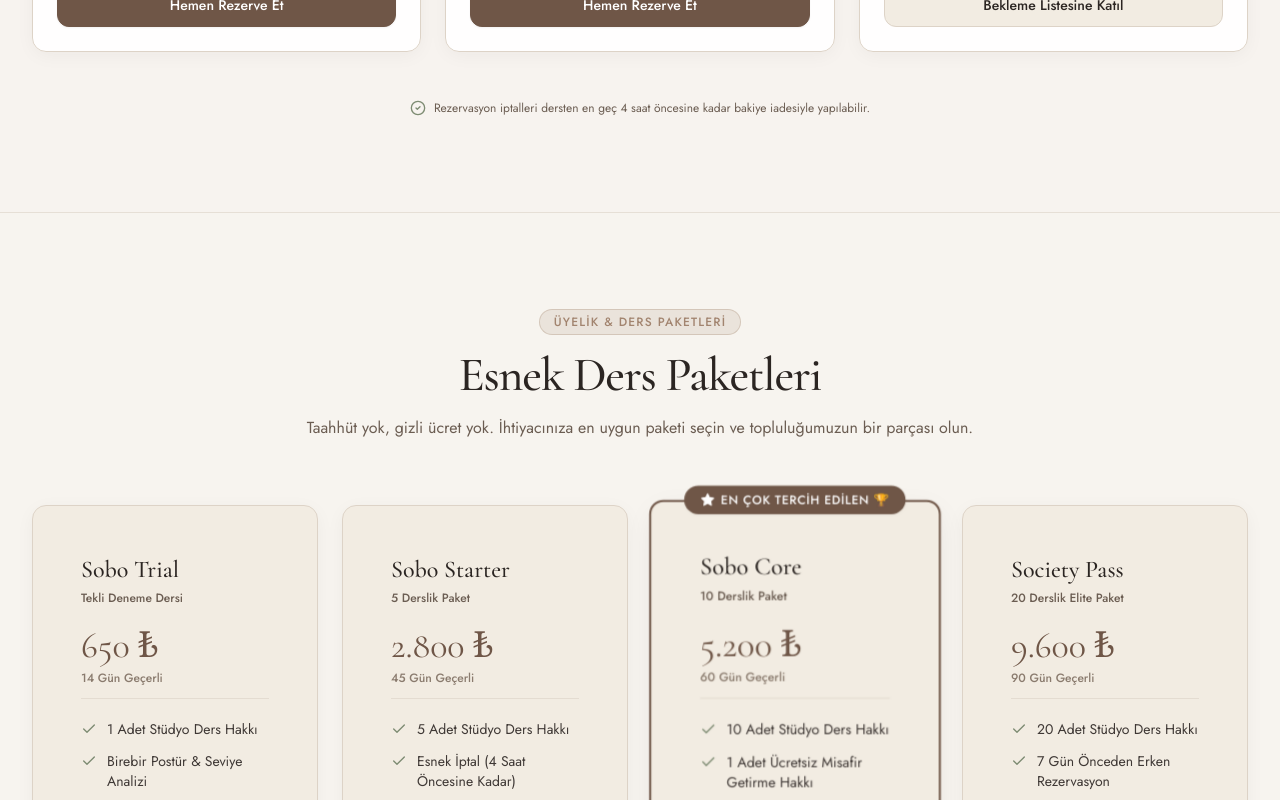
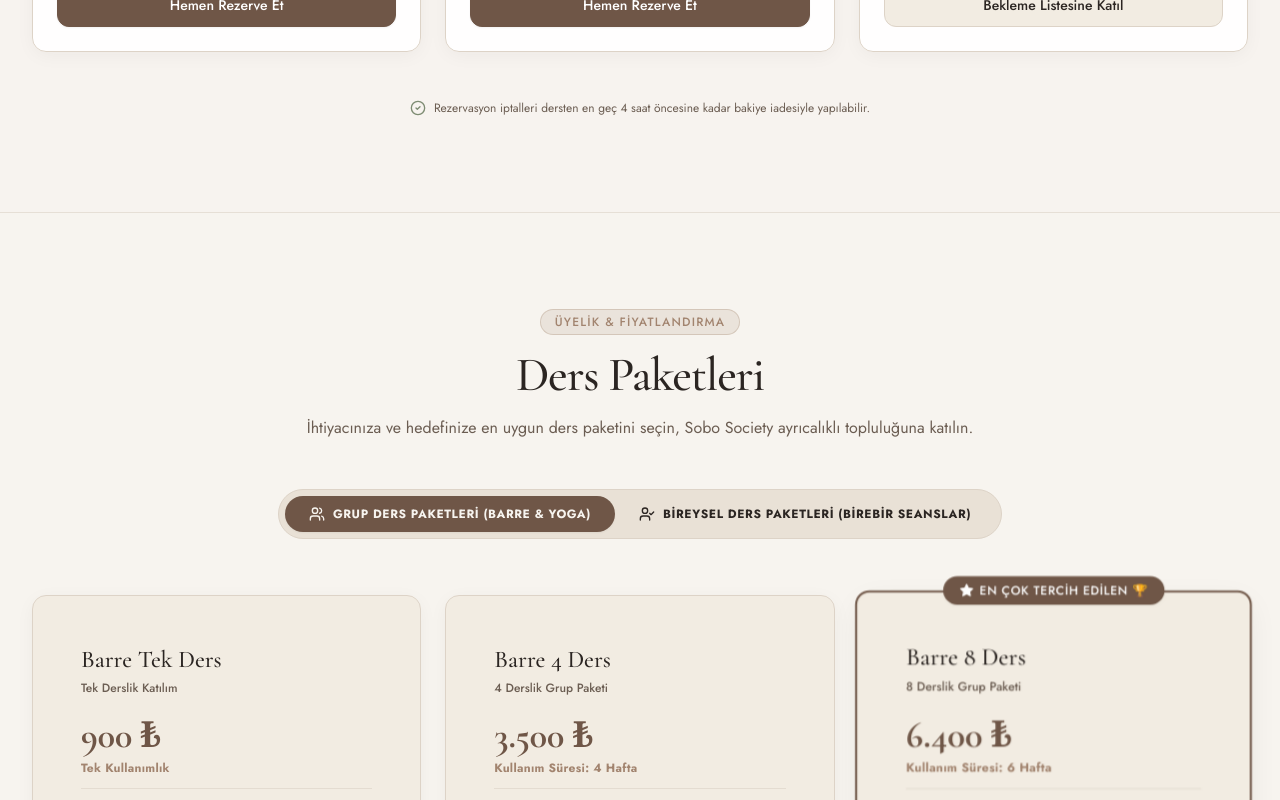
Before and after one commit to monster09856/SoboSociety, a Next.js app in the folder frontend/: page / in a window 1280 px wide. Shown: the part 2000-2800 px from the top of the page. Built offline with nearby package versions, Linux system fonts and the light colour scheme; no server answers.

Commit message:
fix(packages): update package titles, prices, validity periods, and tabbed view according to client spec

```diff
--- a/frontend/src/components/site/packages.tsx
+++ b/frontend/src/components/site/packages.tsx
@@ -1,75 +1,178 @@
-import React from 'react'
+'use client'
+
+import React, { useState } from 'react'
 import Link from 'next/link'
-import { Check, Star, ShieldCheck, Zap, Users, Sparkles } from 'lucide-react'
+import { Check, Star, ShieldCheck, Zap, Users, Sparkles, UserCheck, Activity } from 'lucide-react'
 import { Button } from '@/components/ui/button'
 import { Badge } from '@/components/ui/badge'
 import { Card, CardContent } from '@/components/ui/card'
 
+interface PackageItem {
+  title: string
+  subtitle: string
+  price: string
+  validity: string
+  isPopular?: boolean
+  popularTag?: string
+  features: string[]
+  buttonVariant: 'primary' | 'secondary'
+}
+
 export function Packages() {
-  const packagesList = [
+  const [activeTab, setActiveTab] = useState<'grup' | 'bireysel'>('grup')
+
+  // Bireysel Ders Paketleri (Private / Individual)
+  const bireyselPackages: PackageItem[] = [
     {
-      title: 'Sobo Trial',
-      subtitle: 'Tekli Deneme Dersi',
-      price: '650 ₺',
-      validity: '14 Gün Geçerli',
+      title: 'Barre Bireysel',
+      subtitle: '8 Derslik Bireysel Paket',
+      price: '8.800 ₺',
+      validity: 'Kullanım Süresi: 6 Hafta',
       isPopular: false,
       features: [
-        '1 Adet Stüdyo Ders Hakkı',
-        'Birebir Postür & Seviye Analizi',
-        'Tüm Ders Türlerinde Geçerli (Barre/Pilates)',
-        'Dolap & Mat Kullanımı Dahil',
+        '8 Bireysel Seans Hakkı',
+        'Kişiye Özel Birebir Eğitmen',
+        'Kullanım Süresi: 6 Hafta',
+        'Tüm Mat & Ekipmanlar Dahil',
       ],
-      buttonVariant: 'secondary' as const,
+      buttonVariant: 'secondary',
     },
     {
-      title: 'Sobo Starter',
-      subtitle: '5 Derslik Paket',
-      price: '2.800 ₺',
-      validity: '45 Gün Geçerli',
-      isPopular: false,
-      features: [
-        '5 Adet Stüdyo Ders Hakkı',
-        'Esnek İptal (4 Saat Öncesine Kadar)',
-        'Bekleme Listesi Önceliği',
-        'Mobil Uygulama İle Kolay Takip',
-      ],
-      buttonVariant: 'secondary' as const,
-    },
-    {
-      title: 'Sobo Core',
-      subtitle: '10 Derslik Paket',
-      price: '5.200 ₺',
-      validity: '60 Gün Geçerli',
+      title: 'Barre Bireysel Premium',
+      subtitle: '12 Derslik Bireysel Paket',
+      price: '11.800 ₺',
+      validity: 'Kullanım Süresi: 8 Hafta',
       isPopular: true,
       popularTag: 'En Çok Tercih Edilen 🏆',
       features: [
-        '10 Adet Stüdyo Ders Hakkı',
-        '1 Adet Ücretsiz Misafir Getirme Hakkı',
-        'Esnek İptal & Bakiye İadesi',
-        'Gelişim & Katılım İstatistikleri',
+        '12 Bireysel Seans Hakkı',
+        'Kişiye Özel Birebir Eğitmen',
+        'Kullanım Süresi: 8 Hafta',
+        'Esnek İptal & Öncelikli Randevu',
       ],
-      buttonVariant: 'primary' as const,
+      buttonVariant: 'primary',
     },
     {
-      title: 'Society Pass',
-      subtitle: '20 Derslik Elite Paket',
-      price: '9.600 ₺',
-      validity: '90 Gün Geçerli',
+      title: 'Reformer Bireysel',
+      subtitle: '8 Derslik Bireysel Reformer',
+      price: '7.500 ₺',
+      validity: 'Kullanım Süresi: 6 Hafta',
       isPopular: false,
       features: [
-        '20 Adet Stüdyo Ders Hakkı',
-        '7 Gün Önceden Erken Rezervasyon',
-        'Özel Topluluk Workshop Davetiyeleri',
-        '2 Adet Misafir Getirme Hakkı',
+        '8 Bireysel Reformer Seansı',
+        'Kişiye Özel Reformer Cihazı',
+        'Kullanım Süresi: 6 Hafta',
+        'Birebir Postür & Seviye Analizi',
       ],
-      buttonVariant: 'secondary' as const,
+      buttonVariant: 'secondary',
+    },
+    {
+      title: 'Reformer Bireysel Elite',
+      subtitle: '12 Derslik Bireysel Reformer',
+      price: '9.500 ₺',
+      validity: 'Kullanım Süresi: 8 Hafta',
+      isPopular: false,
+      features: [
+        '12 Bireysel Reformer Seansı',
+        'Kişiye Özel Reformer Cihazı',
+        'Kullanım Süresi: 8 Hafta',
+        'Esnek Ders İptal Hakkı',
+      ],
+      buttonVariant: 'secondary',
+    },
+  ]
+
+  // Grup Ders Paketleri (Class Packages)
+  const grupPackages: PackageItem[] = [
+    {
+      title: 'Barre Tek Ders',
+      subtitle: 'Tek Derslik Katılım',
+      price: '900 ₺',
+      validity: 'Tek Kullanımlık',
+      isPopular: false,
+      features: [
+        '1 Adet Barre Grup Dersi',
+        'Butik Sınıf (Maks. 5 Üye)',
+        'Tüm Mat & Ekipmanlar Dahil',
+      ],
+      buttonVariant: 'secondary',
+    },
+    {
+      title: 'Barre 4 Ders',
+      subtitle: '4 Derslik Grup Paketi',
+      price: '3.500 ₺',
+      validity: 'Kullanım Süresi: 4 Hafta',
+      isPopular: false,
+      features: [
+        '4 Adet Barre Grup Dersi',
+        'Butik Sınıf (Maks. 5 Üye)',
+        'Kullanım Süresi: 4 Hafta',
+        'Esnek İptal Hakkı',
+      ],
+      buttonVariant: 'secondary',
+    },
+    {
+      title: 'Barre 8 Ders',
+      subtitle: '8 Derslik Grup Paketi',
+      price: '6.400 ₺',
+      validity: 'Kullanım Süresi: 6 Hafta',
+      isPopular: true,
+      popularTag: 'En Çok Tercih Edilen 🏆',
+      features: [
+        '8 Adet Barre Grup Dersi',
+        'Butik Sınıf (Maks. 5 Üye)',
+        'Kullanım Süresi: 6 Hafta',
+        'Mobil İle Kolay Rezervasyon',
+      ],
+      buttonVariant: 'primary',
+    },
+    {
+      title: 'Barre 12 Ders',
+      subtitle: '12 Derslik Grup Paketi',
+      price: '8.400 ₺',
+      validity: 'Kullanım Süresi: 8 Hafta',
+      isPopular: false,
+      features: [
+        '12 Adet Barre Grup Dersi',
+        'Butik Sınıf (Maks. 5 Üye)',
+        'Kullanım Süresi: 8 Hafta',
+        'Öncelikli Bekleme Sırası',
+      ],
+      buttonVariant: 'secondary',
+    },
+    {
+      title: 'Yoga Tek Ders',
+      subtitle: 'Tek Derslik Katılım',
+      price: '850 ₺',
+      validity: 'Tek Kullanımlık',
+      isPopular: false,
+      features: [
+        '1 Adet Yoga Seansı',
+        'Nefes & Denge Odaklı',
+        'Mat & Blok Kullanımı Dahil',
+      ],
+      buttonVariant: 'secondary',
+    },
+    {
+      title: 'Yoga 4 Ders',
+      subtitle: '4 Derslik Yoga Paketi',
+      price: '3.000 ₺',
+      validity: 'Kullanım Süresi: 5 Hafta',
+      isPopular: false,
+      features: [
+        '4 Adet Yoga Seansı',
+        'Nefes & Denge Odaklı',
+        'Kullanım Süresi: 5 Hafta',
+        'Mobil İle Kolay Takip',
+      ],
+      buttonVariant: 'secondary',
     },
   ]
 
   const advantages = [
     {
       icon: Users,
-      title: 'Butik Kontenjan (Max 8)',
+      title: 'Butik Kontenjan (Max 5)',
       desc: 'Kalabalık salonlar yok. Her derste kişiye özel ilgi ve doğru form kontrolü.',
     },
     {
@@ -89,25 +192,56 @@ export function Packages() {
     },
   ]
 
+  const currentPackages = activeTab === 'grup' ? grupPackages : bireyselPackages
+
   return (
     <section id="paketler" className="py-24 bg-ivory relative border-b border-line/60">
       <div className="relative z-10 max-w-7xl mx-auto px-4 sm:px-6 lg:px-8">
         {/* Section Title */}
-        <div className="text-center max-w-2xl mx-auto mb-16 space-y-4">
+        <div className="text-center max-w-2xl mx-auto mb-12 space-y-4">
           <Badge variant="mocha" className="uppercase tracking-widest px-3.5 py-1 text-xs font-medium">
-            Üyelik & Ders Paketleri
+            Üyelik & Fiyatlandırma
           </Badge>
           <h2 className="font-serif text-3xl sm:text-4xl md:text-5xl font-medium text-ink tracking-tight">
-            Esnek Ders Paketleri
+            Ders Paketleri
           </h2>
           <p className="text-secondary text-base leading-relaxed">
-            Taahhüt yok, gizli ücret yok. İhtiyacınıza en uygun paketi seçin ve topluluğumuzun bir parçası olun.
+            İhtiyacınıza ve hedefinize en uygun ders paketini seçin, Sobo Society ayrıcalıklı topluluğuna katılın.
           </p>
         </div>
 
+        {/* Tab Selector: Grup vs Bireysel */}
+        <div className="flex justify-center mb-14">
+          <div className="inline-flex p-1.5 rounded-full bg-sand border border-line shadow-xs">
+            <button
+              onClick={() => setActiveTab('grup')}
+              className={`px-6 py-2.5 rounded-full text-xs font-bold uppercase tracking-wider transition-all cursor-pointer flex items-center gap-2 ${
+                activeTab === 'grup'
+                  ? 'bg-espresso text-ivory shadow-sm'
+                  : 'text-ink hover:text-espresso'
+              }`}
+            >
+              <Users className="w-4 h-4" />
+              <span>Grup Ders Paketleri (Barre & Yoga)</span>
+            </button>
+
+            <button
+              onClick={() => setActiveTab('bireysel')}
+              className={`px-6 py-2.5 rounded-full text-xs font-bold uppercase tracking-wider transition-all cursor-pointer flex items-center gap-2 ${
+                activeTab === 'bireysel'
+                  ? 'bg-espresso text-ivory shadow-sm'
+                  : 'text-ink hover:text-espresso'
+              }`}
+            >
+              <UserCheck className="w-4 h-4" />
+              <span>Bireysel Ders Paketleri (Birebir Seanslar)</span>
+            </button>
+          </div>
+        </div>
+
         {/* Pricing Cards Grid */}
-        <div className="grid grid-cols-1 md:grid-cols-2 lg:grid-cols-4 gap-6 mb-20 items-stretch">
-          {packagesList.map((pkg) => (
+        <div className={`grid grid-cols-1 sm:grid-cols-2 ${activeTab === 'grup' ? 'lg:grid-cols-3' : 'lg:grid-cols-4'} gap-6 mb-20 items-stretch`}>
+          {currentPackages.map((pkg) => (
             <Card
               key={pkg.title}
               className={`relative flex flex-col justify-between transition-all duration-300 ${
@@ -133,10 +267,10 @@ export function Packages() {
                   </div>
 
                   <div className="mt-5 mb-3">
-                    <span className="font-serif text-4xl font-normal text-espresso">
+                    <span className="font-serif text-3xl sm:text-4xl font-bold text-espresso">
                       {pkg.price}
                     </span>
-                    <span className="text-xs text-muted block mt-1 font-medium">{pkg.validity}</span>
+                    <span className="text-xs text-mocha font-bold block mt-1 tracking-wide">{pkg.validity}</span>
                   </div>
 
                   <ul className="space-y-3 pt-5 border-t border-line/60">
@@ -152,7 +286,7 @@ export function Packages() {
                 <div className="pt-4">
                   <Link href="/giris" className="w-full block">
                     <Button variant={pkg.buttonVariant} className="w-full justify-center py-3 text-sm font-medium">
-                      Paketi Seç
+                      Paket İle Katıl
                     </Button>
                   </Link>
                 </div>
```
